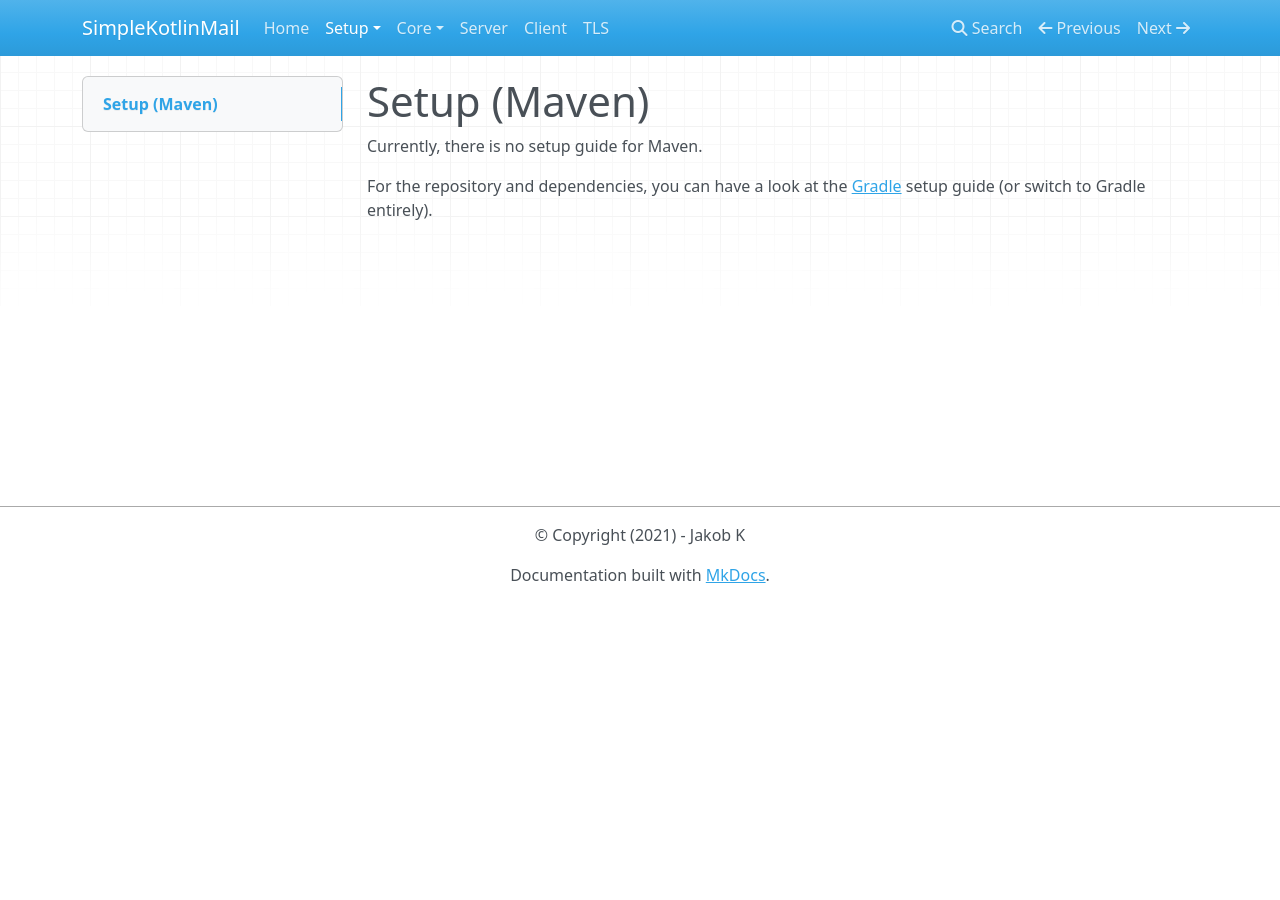
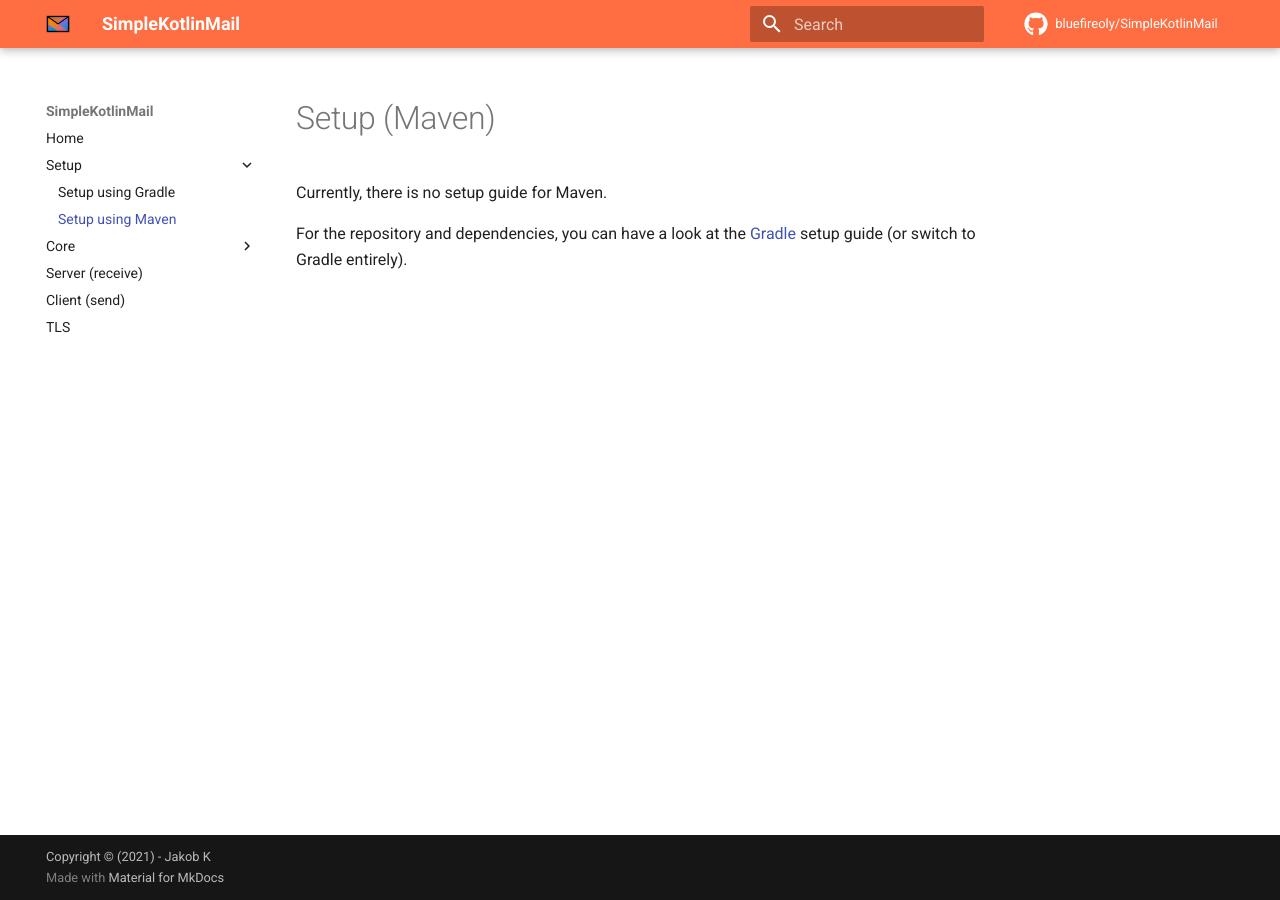
Before and after one commit to jakobkmar/SimpleKotlinMail, an MkDocs documentation site: the page built from guide/docs/setup_maven.md, in a window 1280 px wide. Built offline with MkDocs 1.6.1 and Material for MkDocs 9.7.7, drawn with Linux system fonts in a browser that asks for light colours; nearby versions of some CDN libraries; comment, search, counter and statistics services are not loaded.

Commit message:
Switch to Material for MkDocs

```diff
--- a/guide/mkdocs.yml
+++ b/guide/mkdocs.yml
@@ -1,14 +1,29 @@
 site_name: SimpleKotlinMail
 site_description: A simple, modern and coroutine based Kotlin Email API, supporting both clientside and serverside projects
 site_author: Jakob K
-copyright: © Copyright (2021) - Jakob K
+copyright: Copyright © (2021) - Jakob K
 
 theme:
-  name: mkdocs
-  hljs_languages:
-    - kotlin
-    - groovy
-  hljs_style: atom-one-light
+  name: material
+  language: en
+  favicon: img/logo.png
+  icon:
+    repo: fontawesome/brands/github
+  logo: img/logo.png
+  palette:
+    scheme: preference
+    primary: deep orange
+    accent: amber
+
+markdown_extensions:
+  - pymdownx.highlight
+  - pymdownx.superfences
+  - toc:
+      permalink: true
+      toc_depth: 4
+
+repo_url: https://github.com/bluefireoly/SimpleKotlinMail
+repo_name: bluefireoly/SimpleKotlinMail
 
 nav:
   - Home: index.md
@@ -19,6 +34,6 @@ nav:
       - Email API: core.md
       - Kotlin HTML DSL: html.md
       - Convert: convert.md
-  - Server: server.md
-  - Client: client.md
+  - Server (receive): server.md
+  - Client (send): client.md
   - TLS: tls.md
```
